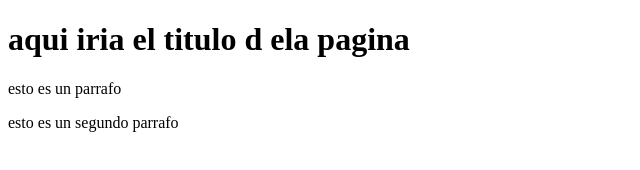
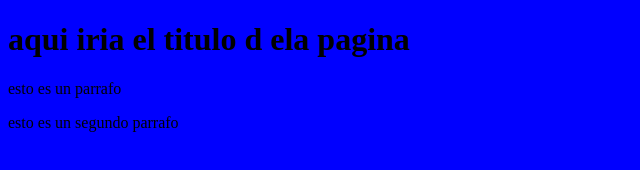
Before and after one commit to carapaz/Proyecto-web-empresa-C, a plain HTML site: page index.html in a window 1280 px wide. Shown: the whole page, without its empty margins (0-640 px from the left). Drawn offline with Linux system fonts and the light colour scheme.

Commit message:
agregando hoha de estilos

```diff
--- a/index.html
+++ b/index.html
@@ -5,6 +5,7 @@
     <meta http-equiv="X-UA-Compatible" content="IE=edge">
     <meta name="viewport" content="width=device-width, initial-scale=1.0">
     <title>Document</title>
+    <link rel="stylesheet" href="miEstilos.css">
 </head>
 <body>
     <h1>aqui iria el titulo d ela pagina</h1>
```
